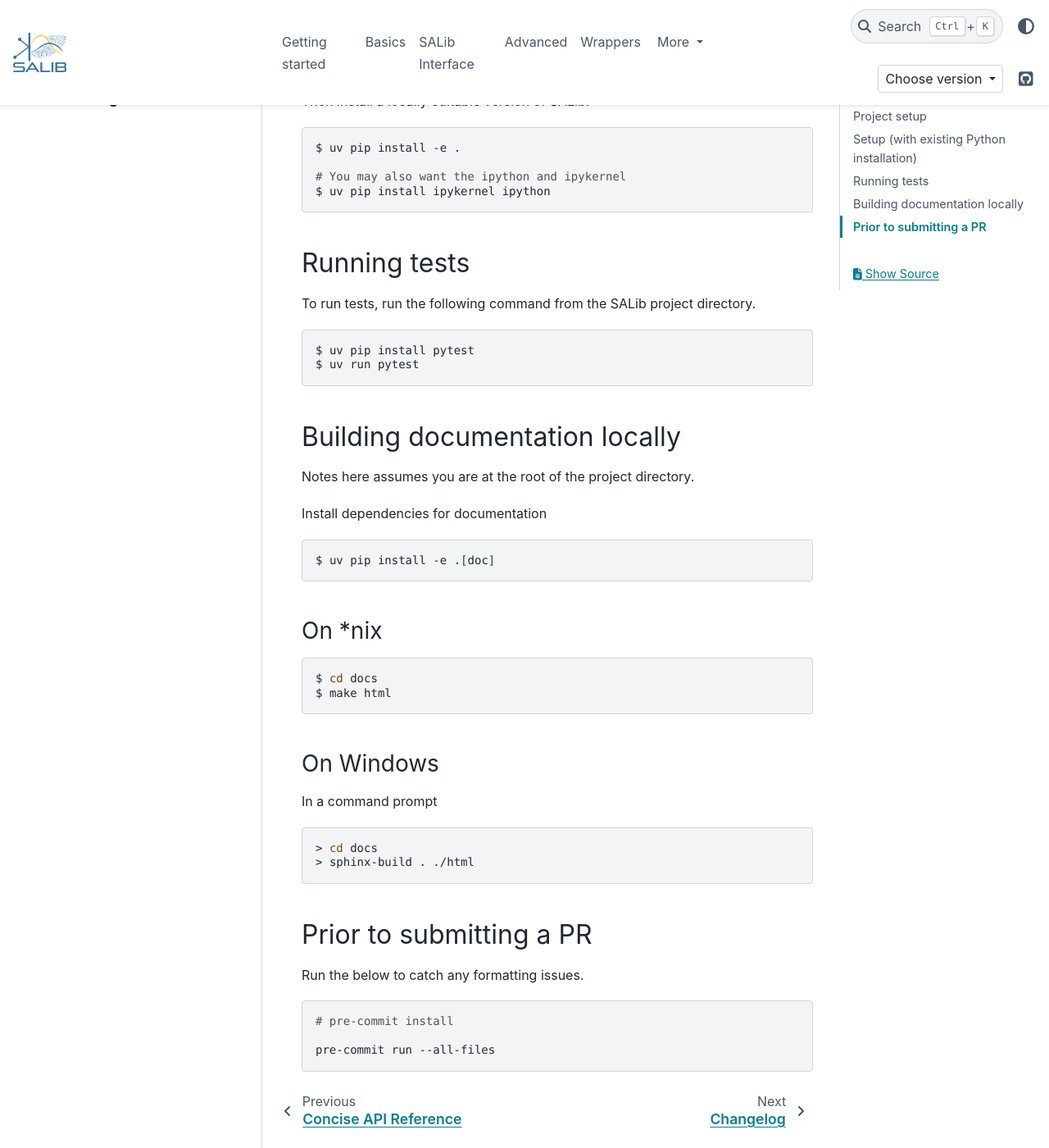
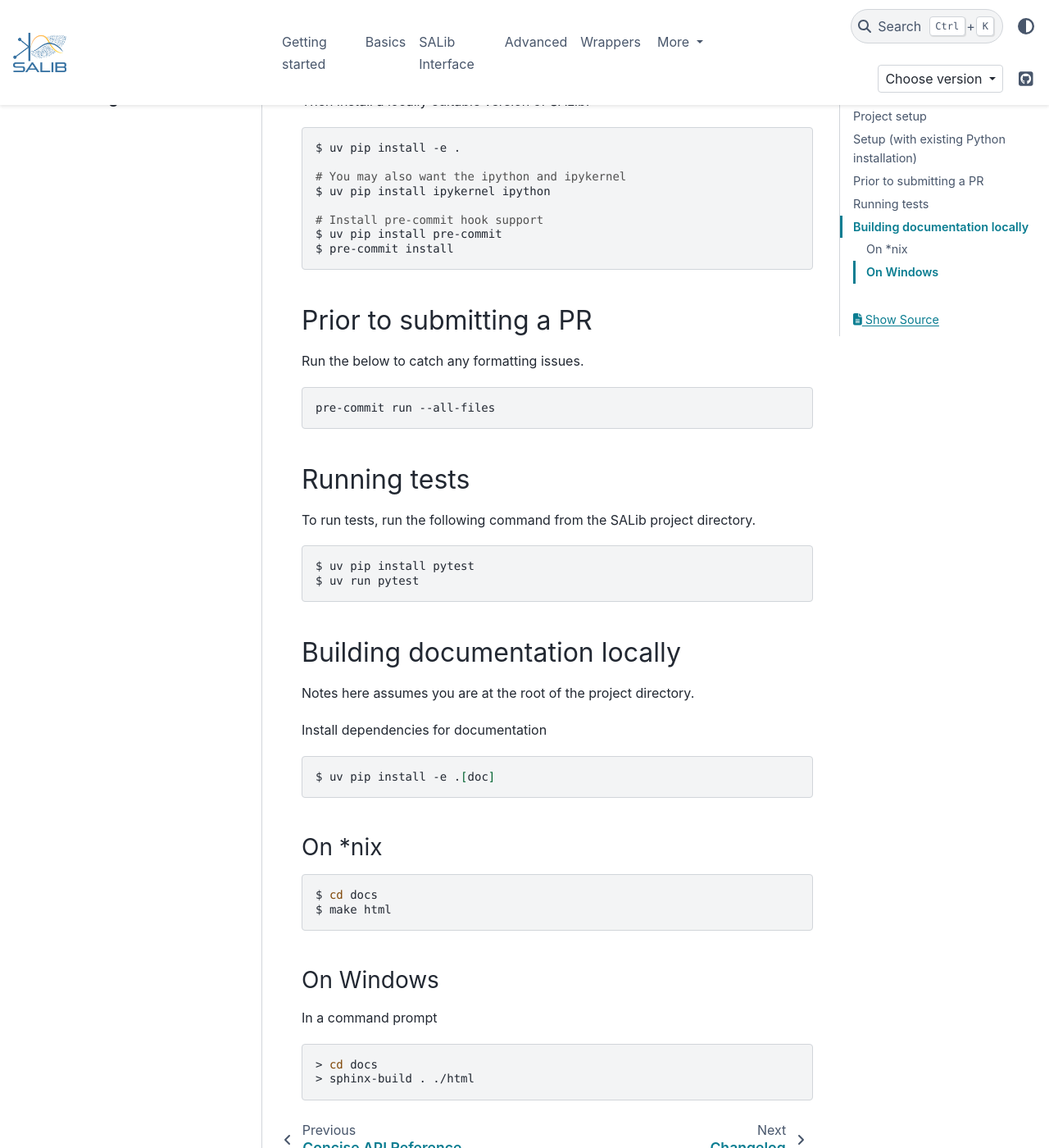
Before and after one commit to SALib/SALib, a Sphinx documentation site: the page built from docs/developers_guide.md, in a window 1280 px wide and 1400 px high, scrolled down 1344 px. Shown: the whole window at 82% size. Built offline with Sphinx 7.4.7 and the PyData theme 0.15.4, drawn with Linux system fonts in a browser that asks for light colours; pages that are not in the unit, such as notebooks, are missing from menus; comment, search, counter and statistics services are not loaded.

Commit message:
Reorder instructions to be a bit more logical

````diff
--- a/docs/developers_guide.md
+++ b/docs/developers_guide.md
@@ -62,6 +62,18 @@ $ uv pip install -e .
 
 # You may also want the ipython and ipykernel
 $ uv pip install ipykernel ipython
+
+# Install pre-commit hook support
+$ uv pip install pre-commit
+$ pre-commit install
+```
+
+## Prior to submitting a PR
+
+Run the below to catch any formatting issues.
+
+```bash
+pre-commit run --all-files
 ```
 
 ## Running tests
@@ -98,13 +110,3 @@ In a command prompt
 > cd docs
 > sphinx-build . ./html
 ```
-
-## Prior to submitting a PR
-
-Run the below to catch any formatting issues.
-
-```bash
-# pre-commit install
-
-pre-commit run --all-files
-```
````
